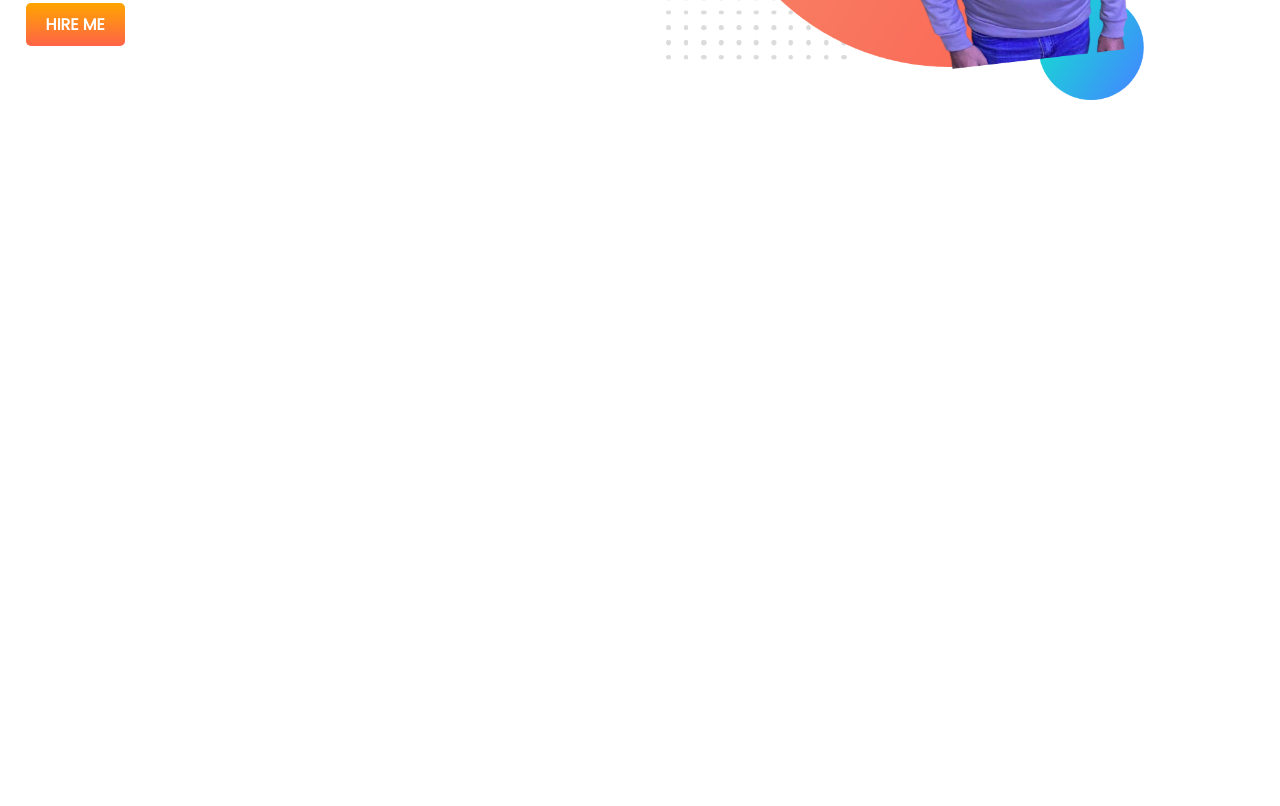
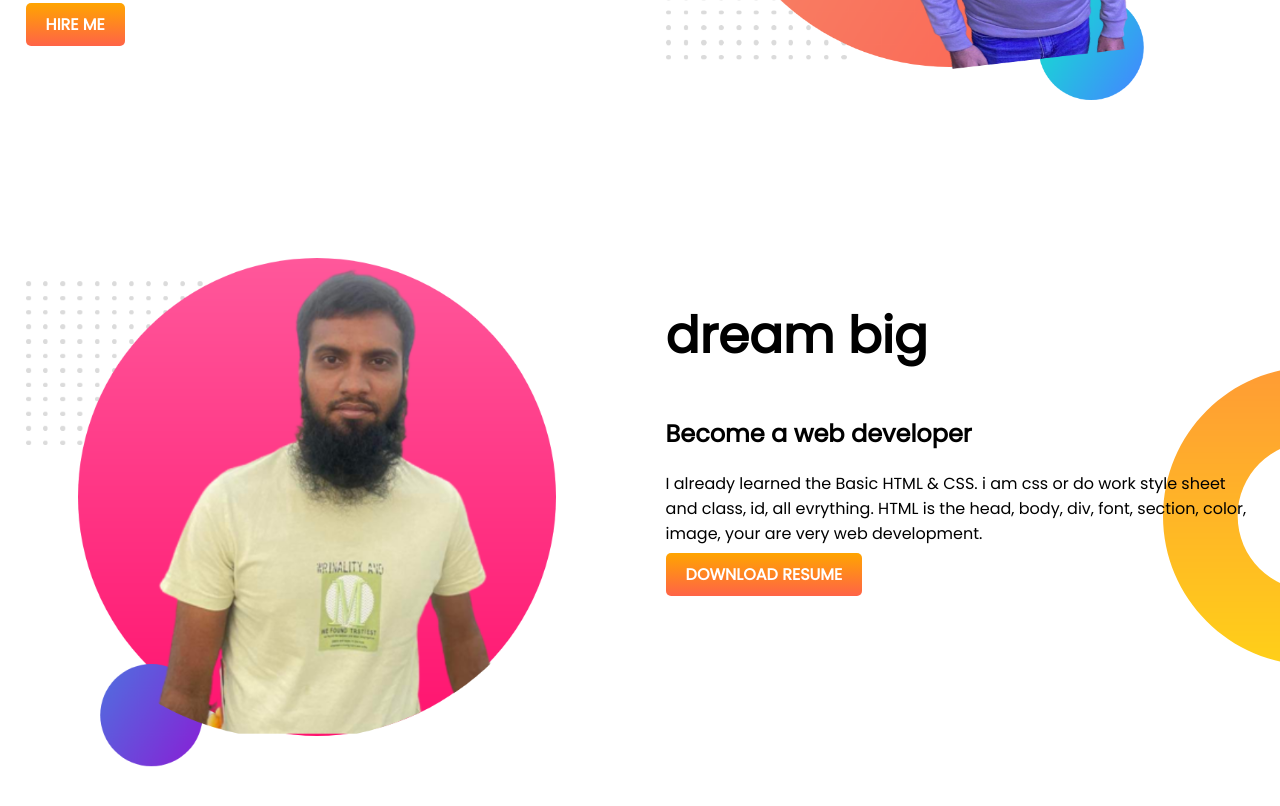
Before and after one commit to Mazidul10/developer-portfolio, a plain HTML site: page index.html in a window 1280 px wide. Shown: the part 452-1258 px from the top of the page. Before the commit the page ends 800 px from the top, so only its background shows below. Drawn offline with Linux system fonts and the light colour scheme.

Commit message:
dream big added

```diff
--- a/index.html
+++ b/index.html
@@ -27,6 +27,18 @@
             <img src="images/Mazidul.png" alt="">
         </div>
     </section>
+    <section class="dream-big">
+        <div class="half-width">
+            <img src="images/Mazidul_pic.png" alt="">
+        </div>
+        <div class="half-width">
+            <h1>dream big</h1>
+            <h2>Become a web developer</h2>
+            <p>I already learned the Basic HTML & CSS. i am css or do work style sheet and class, id, all evrything.
+                HTML is the head, body, div, font, section, color, image, your are very web development.</p>
+            <a class="link-button" target="_blank" href="">DOWNLOAD RESUME</a>
+        </div>
+    </section>
 
 </body>
 
--- a/style.css
+++ b/style.css
@@ -10,6 +10,7 @@ h1{
 }
 section{
     display: flex;
+    margin-bottom: 100px;
 }
 .half-width{
     width: 50%;
@@ -30,3 +31,8 @@ section{
     background-image: url(images/top-banner.png);
     background-repeat: no-repeat;
 }
+.dream-big{
+    background-image: url(images/dream-bg.png);
+    background-repeat: no-repeat;
+    background-position: right;
+}
```
Also changed, not shown: images/.png (added), images/Mazidul_pic.png (added), images/my-bg2.png (deleted).
